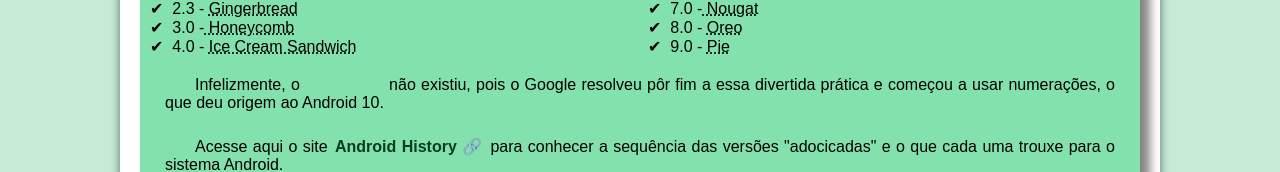
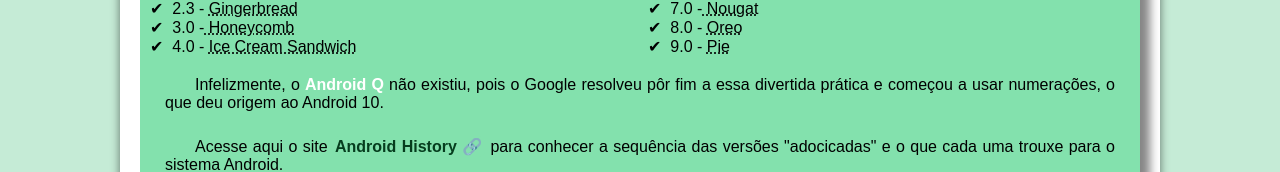
Before and after one commit to FernandoLgomes/projeto-android, a plain HTML site: page index.html in a window 1280 px wide. Shown: the part 2455-2627 px from the top of the page. Drawn offline with Linux system fonts and the light colour scheme.

Commit message:
color modificacion

```diff
--- a/css/style.css
+++ b/css/style.css
@@ -59,6 +59,9 @@ main p{
 main strong{
     color: var(--cor1);
     font-weight: bold;
+}
+strong.cor{
+    color: white;
 }
 main a{
     text-decoration: none;
--- a/index.html
+++ b/index.html
@@ -75,7 +75,7 @@
                     <li>9.0 - <abbr title="Torta">Pie</abbr></li>
                 </ul>
 
-                <p>Infelizmente, o <strong>Android Q</strong> não existiu, pois o Google resolveu pôr fim a essa divertida prática e começou a usar numerações, o que deu origem ao Android 10.</p>
+                <p>Infelizmente, o <strong class="cor">Android Q</strong> não existiu, pois o Google resolveu pôr fim a essa divertida prática e começou a usar numerações, o que deu origem ao Android 10.</p>
 
                 <p>Acesse aqui o site <a href="https://www.android.com/intl/en_uk/what-is-android/" target="_blank" class="externo">Android History</a> para conhecer a sequência das versões "adocicadas" e o que cada uma trouxe para o sistema Android.</p>
 
```
